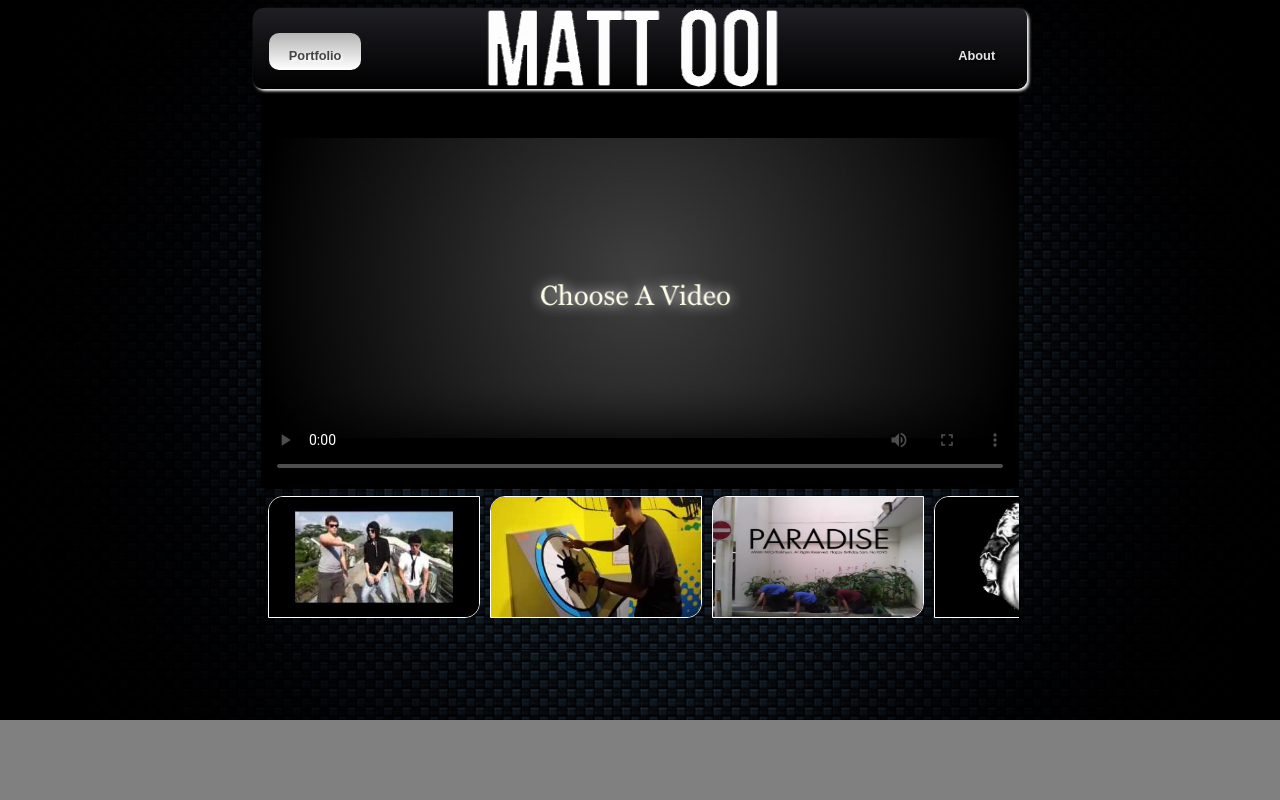
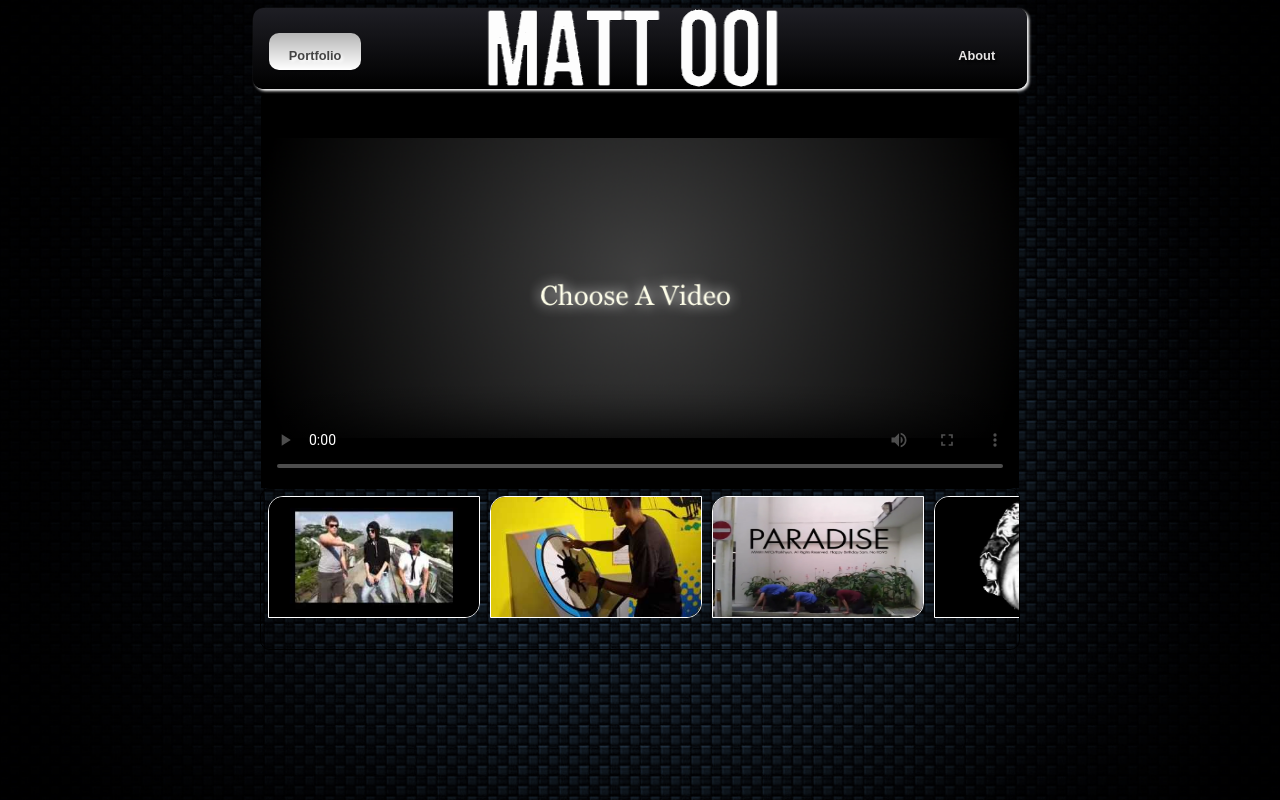
Before and after one commit to Allen-Duxbury-Solutions/MatOooeee, a plain HTML site: page index.html in a window 1280 px wide. Drawn offline with nearby package versions, Linux system fonts and the light colour scheme.

Commit message:
updated so background fills teh screen

```diff
--- a/style/media.css
+++ b/style/media.css
@@ -4,6 +4,11 @@ body{
     text-align: center;
     background-size: cover;
     background-repeat: no-repeat;
+      background: url(../images/backimage2.png) no-repeat center center fixed;
+  -webkit-background-size: cover;
+  -moz-background-size: cover;
+  -o-background-size: cover;
+  background-size: cover;
 }
 /* Scrollbar CSS*/
 ::-webkit-scrollbar {
```
